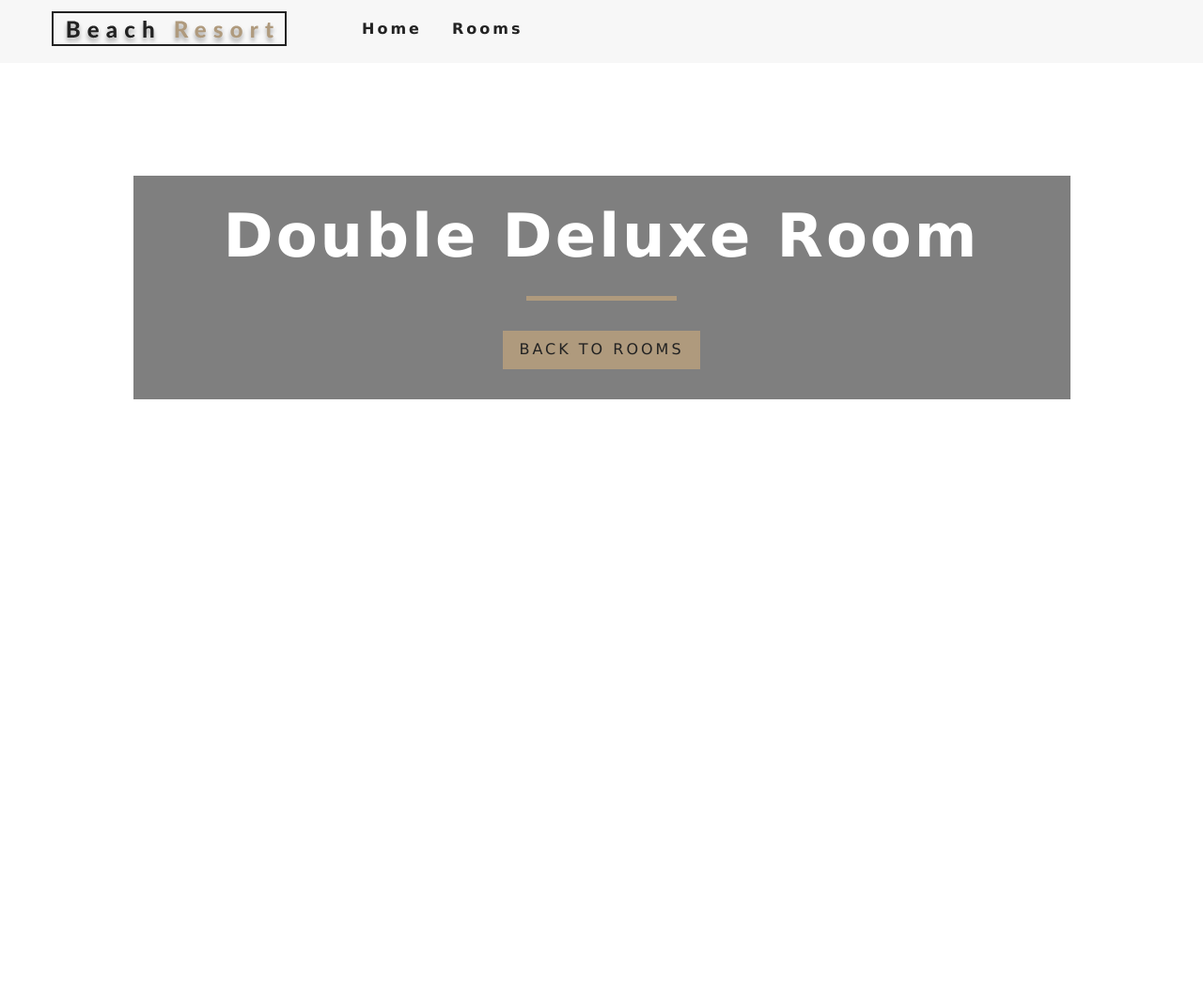
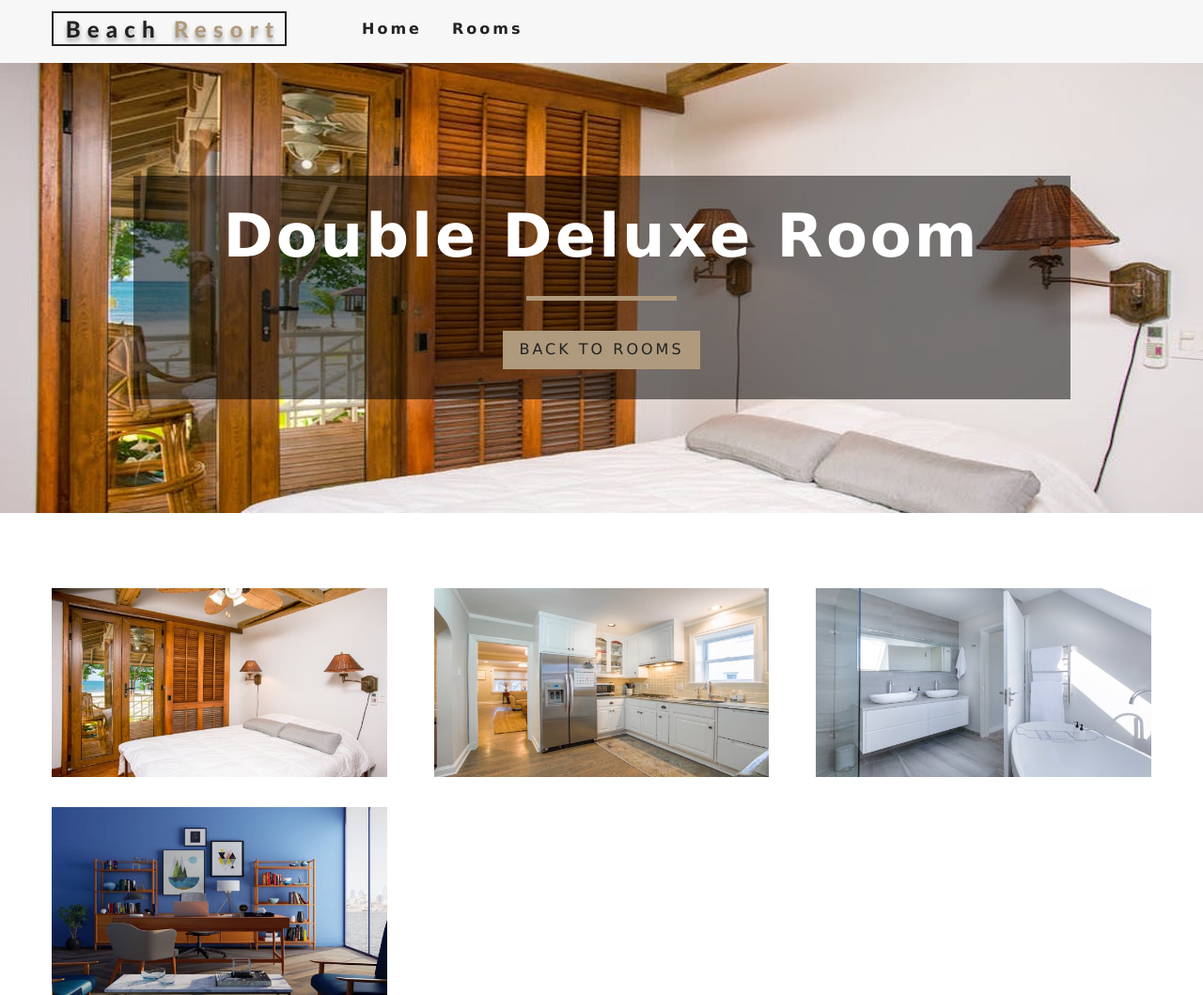
Before and after one commit to DaWood32913/react-beach-resort, a React (Create React App) app: page /rooms/double-deluxe in a window 1280 px wide. Shown: the whole page at 94% size. Before the commit the page ends 800 px from the top, so only its background shows below. Built offline with nearby package versions, Linux system fonts and the light colour scheme; the HTML template or start-up script is replaced by a standard one.

Commit message:
fixed styled hero background image rendering issue. added room images to single room

```diff
--- a/src/components/StyledHero.js
+++ b/src/components/StyledHero.js
@@ -2,9 +2,8 @@
 import defaultImg from '../images/room-1.jpeg';
 
 const StyledHero = styled.header`
-min-height:60vh;
-/* background: url(${defaultImg}); */
-backround: url(${props => (props.img ? props.img: defaultImg)}) center/cover no-repeat;
+min-height: 60vh;
+background: url(${props => (props.img ? props.img : defaultImg)}) center/cover no-repeat;
 display: flex;
 align-items: center;
 justify-content: center;
--- a/src/pages/SingleRoom.js
+++ b/src/pages/SingleRoom.js
@@ -9,15 +9,15 @@
 export default class SingleRoom extends Component {
   constructor(props) {
     super(props);
-    // console.log(this.props)
+    console.log(this.props);
     this.state = {
       slug: this.props.match.params.slug,
-      defaultBcg
+      defaultBcg: defaultBcg
     };
   }
   static contextType = RoomContext;
   // componentDidMount(){
-
+  // console.log(this.props)
   // }
   render() {
     const { getRoom } = this.context;
@@ -43,14 +43,24 @@
       pets,
       images
     } = room;
+    const [mainImg,...defaultImg] = images;
     return (
-      <StyledHero img={images[0] || this.state.defaultBcg}>
+      <>
+        <StyledHero img={mainImg || this.state.defaultBcg}>
           <Banner title={`${name} room`}>
             <Link to="/rooms" className="btn-primary">
               back to rooms
             </Link>
           </Banner>
         </StyledHero>
+        <section className="single-room">
+          <div className="single-room-images">
+            {images.map((item, index) => {
+              return <img key={index} src={item} alt={name} />;
+            })}
+          </div>
+        </section>
+      </>
     );
   }
 }
```
Lines whose indentation alone changed are shown as unchanged.
